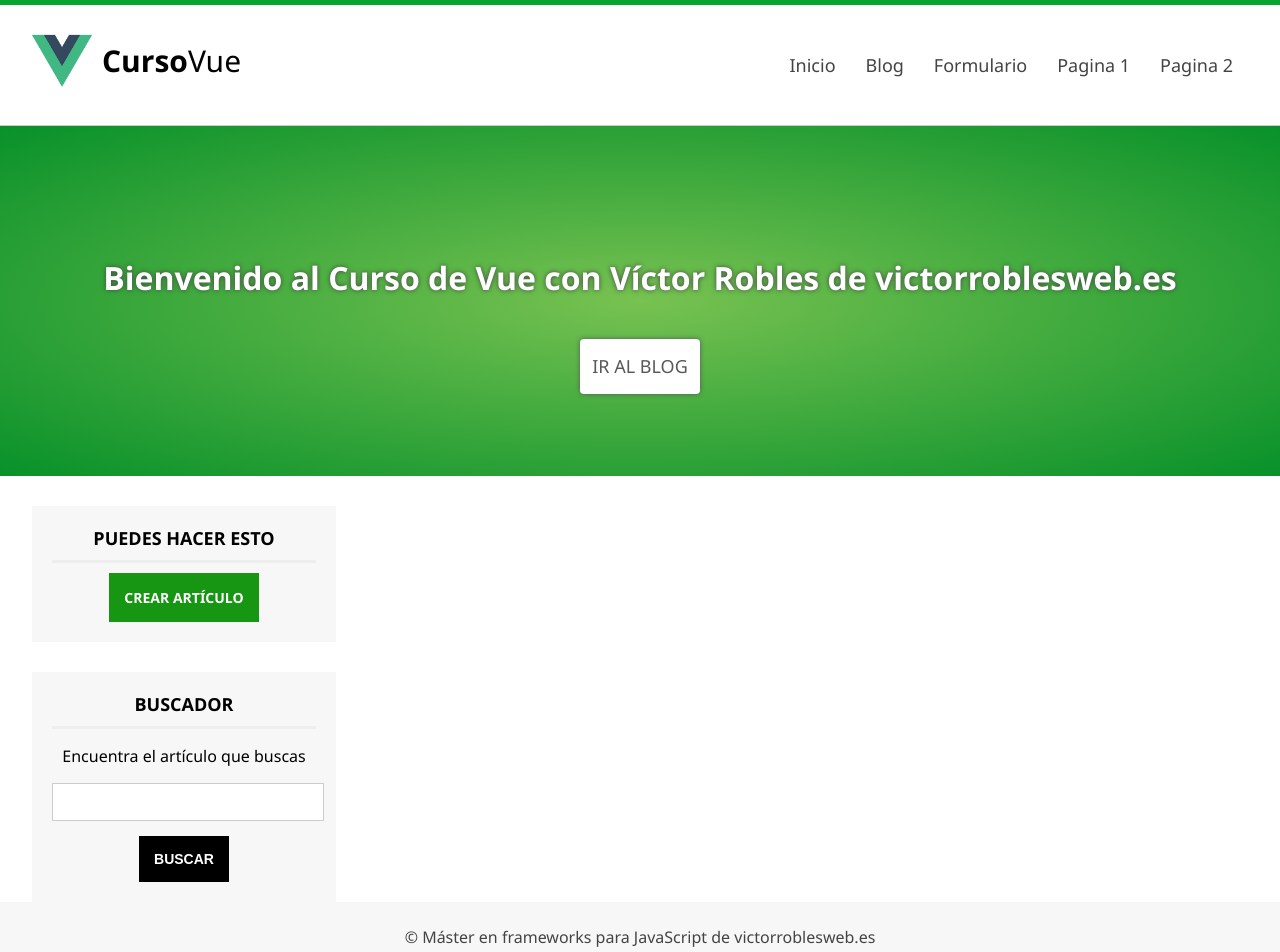
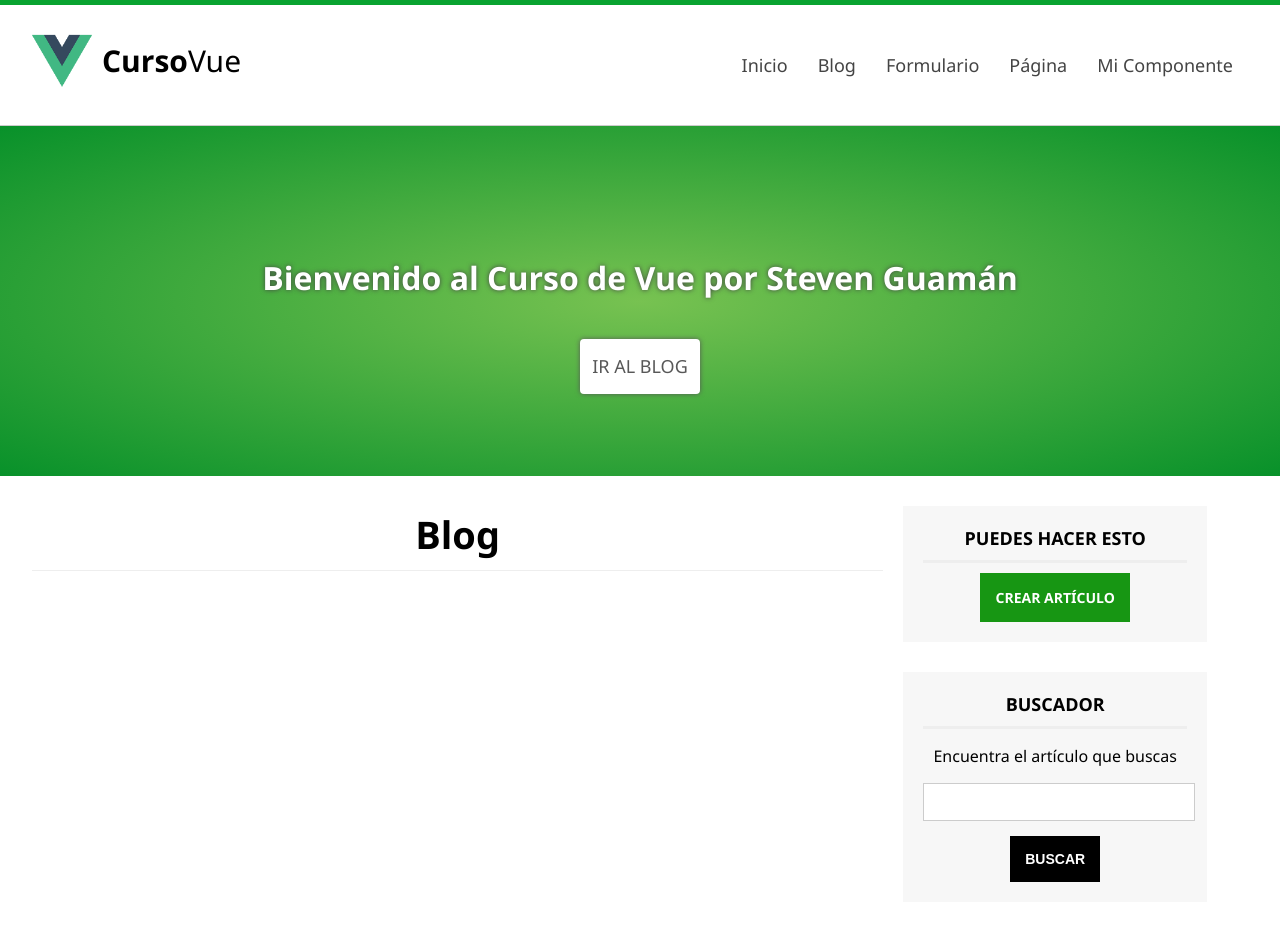
Before and after one commit to stevengf14/aprendiendo-vue, a Vue app: page /blog in a window 1280 px wide. Shown: the top 952 px of the page. Built offline with nearby package versions, Linux system fonts and the light colour scheme.

Commit message:
Menu navigation - router

```diff
--- a/package.json
+++ b/package.json
@@ -10,7 +10,7 @@
   "dependencies": {
     "core-js": "^3.6.5",
     "vue": "^2.6.11",
-    "vue-router": "^3.5.3"
+    "vue-router": "^3.6.5"
   },
   "devDependencies": {
     "@vue/cli-plugin-babel": "~4.5.0",
--- /dev/null
+++ b/src/components/Blog.vue
@@ -0,0 +1,11 @@
+<template>
+  <section id="content">
+    <h2 class="subheader">Blog</h2>
+  </section>
+</template>
+
+<script>
+export default {
+  name: "Blog",
+};
+</script>
--- a/src/components/FooterComponent.vue
+++ b/src/components/FooterComponent.vue
@@ -1,7 +1,7 @@
 <template>
   <footer id="footer">
     <div class="center">
-      <p>&copy; Máster en frameworks para JavaScript de victorroblesweb.es</p>
+      <p>&copy; Máster en frameworks para JavaScript por Steven Guamán</p>
     </div>
   </footer>
 </template>
--- /dev/null
+++ b/src/components/Form.vue
@@ -0,0 +1,11 @@
+<template>
+  <section id="content">
+    <h2 class="subheader">Formulario</h2>
+  </section>
+</template>
+
+<script>
+export default {
+  name: "Form",
+};
+</script>
--- a/src/components/HeaderComponent.vue
+++ b/src/components/HeaderComponent.vue
@@ -11,19 +11,19 @@
       <nav id="menu">
         <ul>
           <li>
-            <a href="index.html">Inicio</a>
+            <router-link to="/home">Inicio</router-link>
           </li>
           <li>
-            <a href="blog.html">Blog</a>
+            <router-link to="/blog">Blog</router-link>
           </li>
           <li>
-            <a href="formulario.html">Formulario</a>
+            <router-link to="/form">Formulario</router-link>
           </li>
           <li>
-            <a href="#">Pagina 1</a>
+            <router-link to="/page">Página</router-link>
           </li>
           <li>
-            <a href="#">Pagina 2</a>
+            <router-link to="/my-component">Mi Componente</router-link>
           </li>
         </ul>
       </nav>
--- a/src/components/HelloWorld.vue
+++ b/src/components/HelloWorld.vue
@@ -9,21 +9,17 @@
 </template>
 
 <script>
-import MyComponent from './MyComponent.vue'
 export default {
-  name: 'HelloWorld',
-  components: {
-    MyComponent
+  name: "HelloWorld",
+  props: {
+    msg: String,
   },
-  props: {
-    msg: String
+  data() {
+    return {
+      texto: "Hola Mundo desde componente",
+    };
   },
-  data(){
-    return {
-      texto: "Hola Mundo desde componente"
-    }
-  }
-}
+};
 </script>
 
 <!-- Add "scoped" attribute to limit CSS to this component only -->
--- /dev/null
+++ b/src/components/Page.vue
@@ -0,0 +1,11 @@
+<template>
+  <section id="content">
+    <h2 class="subheader">Página de Pruebas</h2>
+  </section>
+</template>
+
+<script>
+export default {
+  name: "Page",
+};
+</script>
--- a/src/components/Slider.vue
+++ b/src/components/Slider.vue
@@ -1,6 +1,6 @@
 <template>
   <div id="slider" class="slider-big">
-    <h1>Bienvenido al Curso de Vue con Víctor Robles de victorroblesweb.es</h1>
+    <h1>Bienvenido al Curso de Vue por Steven Guamán</h1>
     <a href="#" class="btn-white">Ir al blog</a>
   </div>
 </template>
```
Also changed, not shown: src/main.js (+21 -15 lines), 2 other files (tests, documents, lock files or other folders).
